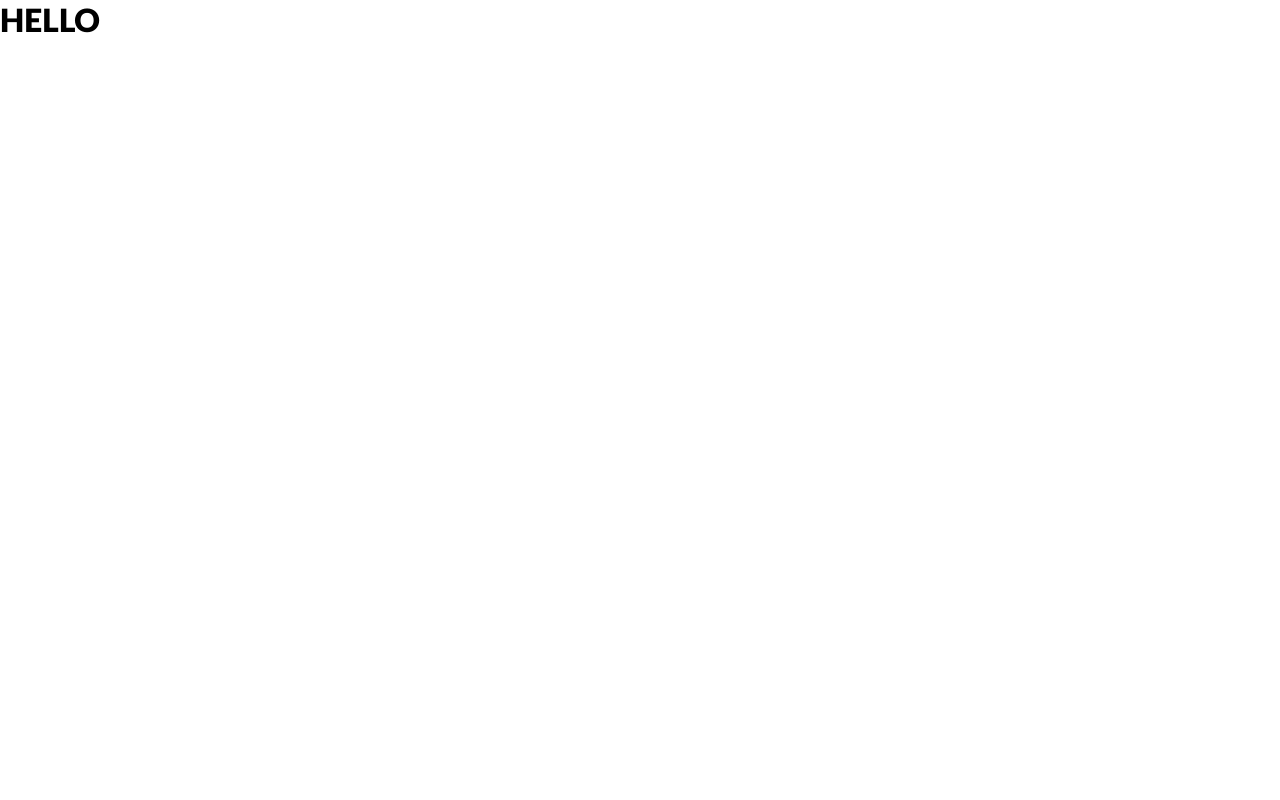
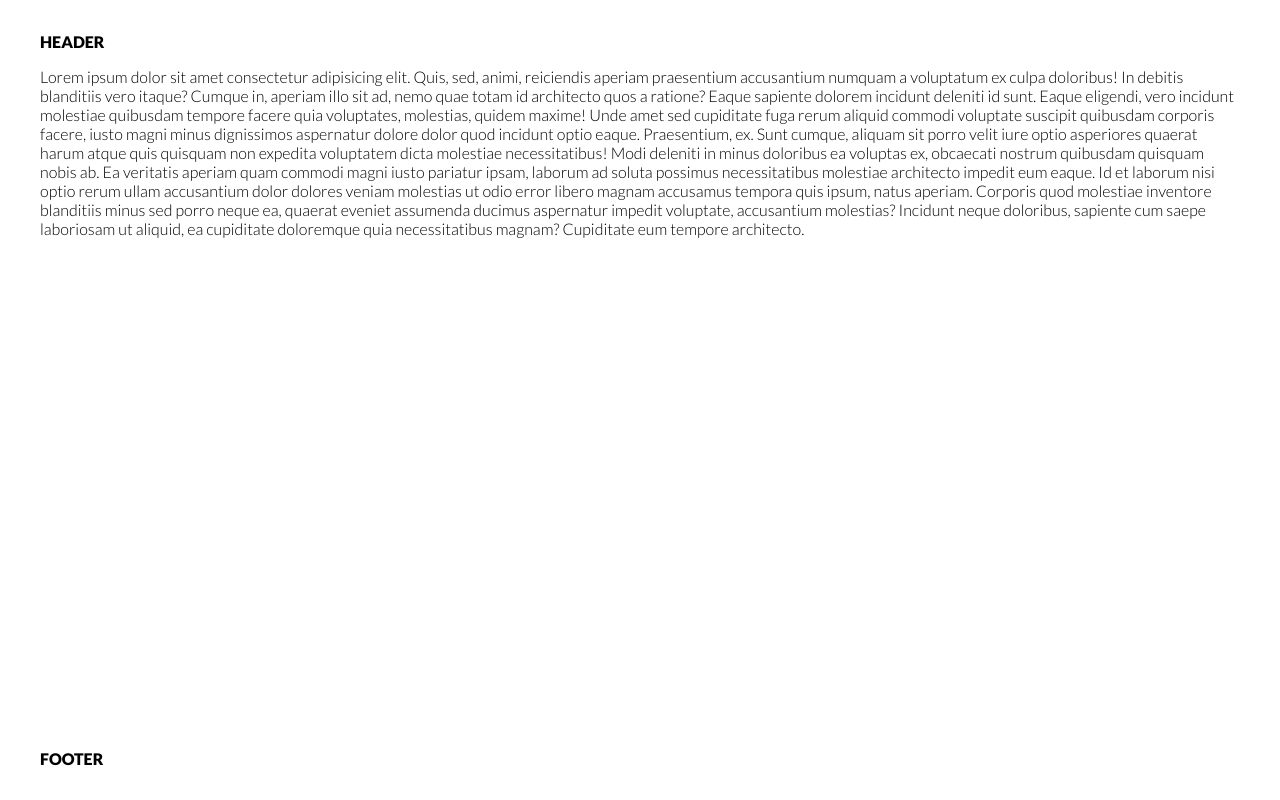
Before and after one commit to jxhnkndl/typescript-concert-list, a React (Vite) app: page / in a window 1280 px wide. Built offline with nearby package versions, Linux system fonts and the light colour scheme.

Commit message:
create placeholder header and footer components and configure main app layout

```diff
--- /dev/null
+++ b/src/App.module.css
@@ -0,0 +1,11 @@
+.wrapper {
+  display: flex;
+  flex-direction: column;
+  justify-content: space-between;
+  min-height: 100vh;
+  padding: 2rem 2.5rem;
+}
+
+.main-content {
+  flex-grow: 1;
+}
--- a/src/App.tsx
+++ b/src/App.tsx
@@ -1,7 +1,15 @@
+import styles from "./App.module.css";
+import Footer from "./layout/Footer/Footer"
+import Header from "./layout/Header/Header"
+
 function App() {
   return (
-    <div>
-      <h1>HELLO</h1>
+    <div className={styles.wrapper}>
+      <Header />
+      <main className={styles["main-content"]}>
+        Lorem ipsum dolor sit amet consectetur adipisicing elit. Quis, sed, animi, reiciendis aperiam praesentium accusantium numquam a voluptatum ex culpa doloribus! In debitis blanditiis vero itaque? Cumque in, aperiam illo sit ad, nemo quae totam id architecto quos a ratione? Eaque sapiente dolorem incidunt deleniti id sunt. Eaque eligendi, vero incidunt molestiae quibusdam tempore facere quia voluptates, molestias, quidem maxime! Unde amet sed cupiditate fuga rerum aliquid commodi voluptate suscipit quibusdam corporis facere, iusto magni minus dignissimos aspernatur dolore dolor quod incidunt optio eaque. Praesentium, ex. Sunt cumque, aliquam sit porro velit iure optio asperiores quaerat harum atque quis quisquam non expedita voluptatem dicta molestiae necessitatibus! Modi deleniti in minus doloribus ea voluptas ex, obcaecati nostrum quibusdam quisquam nobis ab. Ea veritatis aperiam quam commodi magni iusto pariatur ipsam, laborum ad soluta possimus necessitatibus molestiae architecto impedit eum eaque. Id et laborum nisi optio rerum ullam accusantium dolor dolores veniam molestias ut odio error libero magnam accusamus tempora quis ipsum, natus aperiam. Corporis quod molestiae inventore blanditiis minus sed porro neque ea, quaerat eveniet assumenda ducimus aspernatur impedit voluptate, accusantium molestias? Incidunt neque doloribus, sapiente cum saepe laboriosam ut aliquid, ea cupiditate doloremque quia necessitatibus magnam? Cupiditate eum tempore architecto.
+      </main>
+      <Footer />
     </div>
   )
 }
--- a/src/index.css
+++ b/src/index.css
@@ -5,4 +5,5 @@
   padding: 0;
   box-sizing: border-box;
   font-family: 'Lato', Verdana, Geneva, Tahoma, sans-serif;
+  font-size: 16px;
 }
--- /dev/null
+++ b/src/layout/Footer/Footer.module.css
@@ -0,0 +1,3 @@
+.footer {
+  margin-top: 1rem;
+}
--- /dev/null
+++ b/src/layout/Footer/Footer.tsx
@@ -0,0 +1,11 @@
+import styles from './Footer.module.css';
+
+function Footer() {
+  return (
+    <footer className={styles.footer}>
+      <h2>FOOTER</h2>
+    </footer>
+  )
+}
+
+export default Footer
--- /dev/null
+++ b/src/layout/Header/Header.module.css
@@ -0,0 +1,3 @@
+.header {
+  margin-bottom: 1rem;
+}
--- /dev/null
+++ b/src/layout/Header/Header.tsx
@@ -0,0 +1,11 @@
+import styles from './Header.module.css';
+
+function Header() {
+  return (
+    <header className={styles.header}>
+      <h2>HEADER</h2>
+    </header>
+  )
+}
+
+export default Header
```
